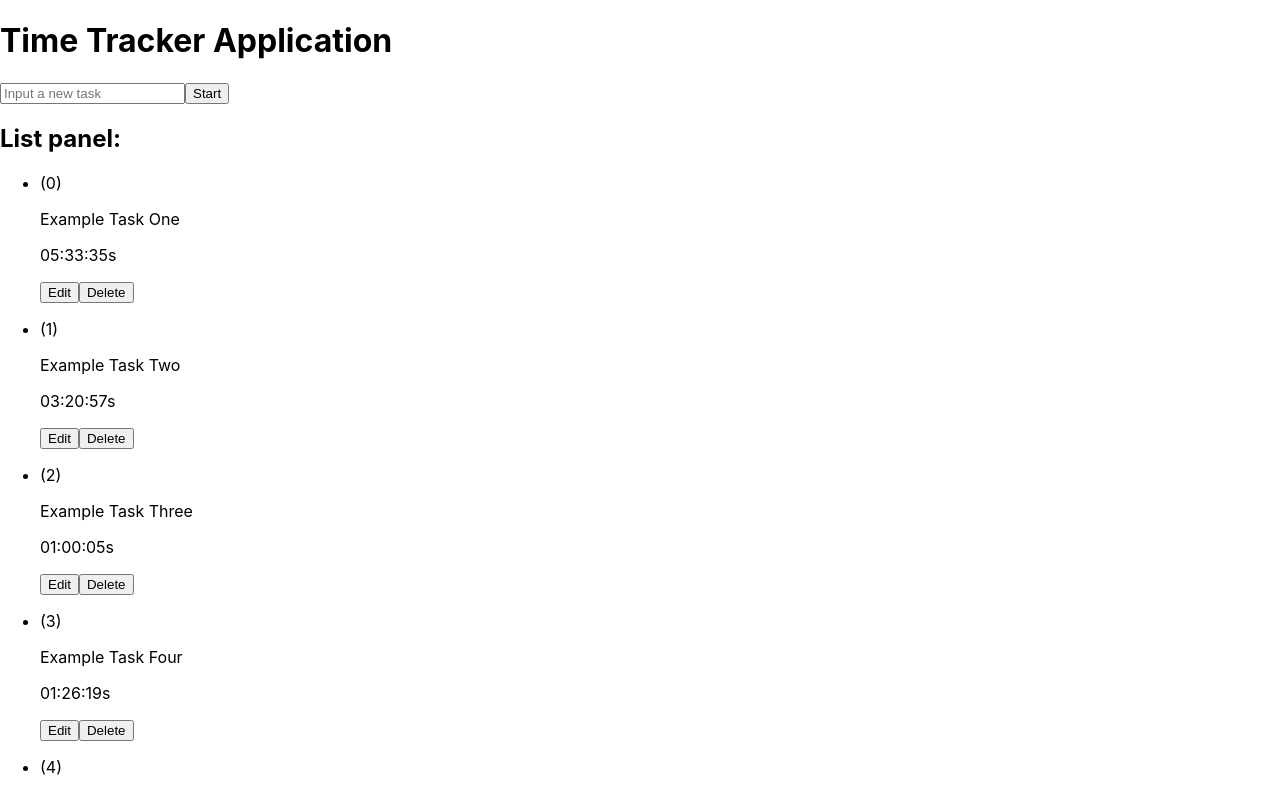
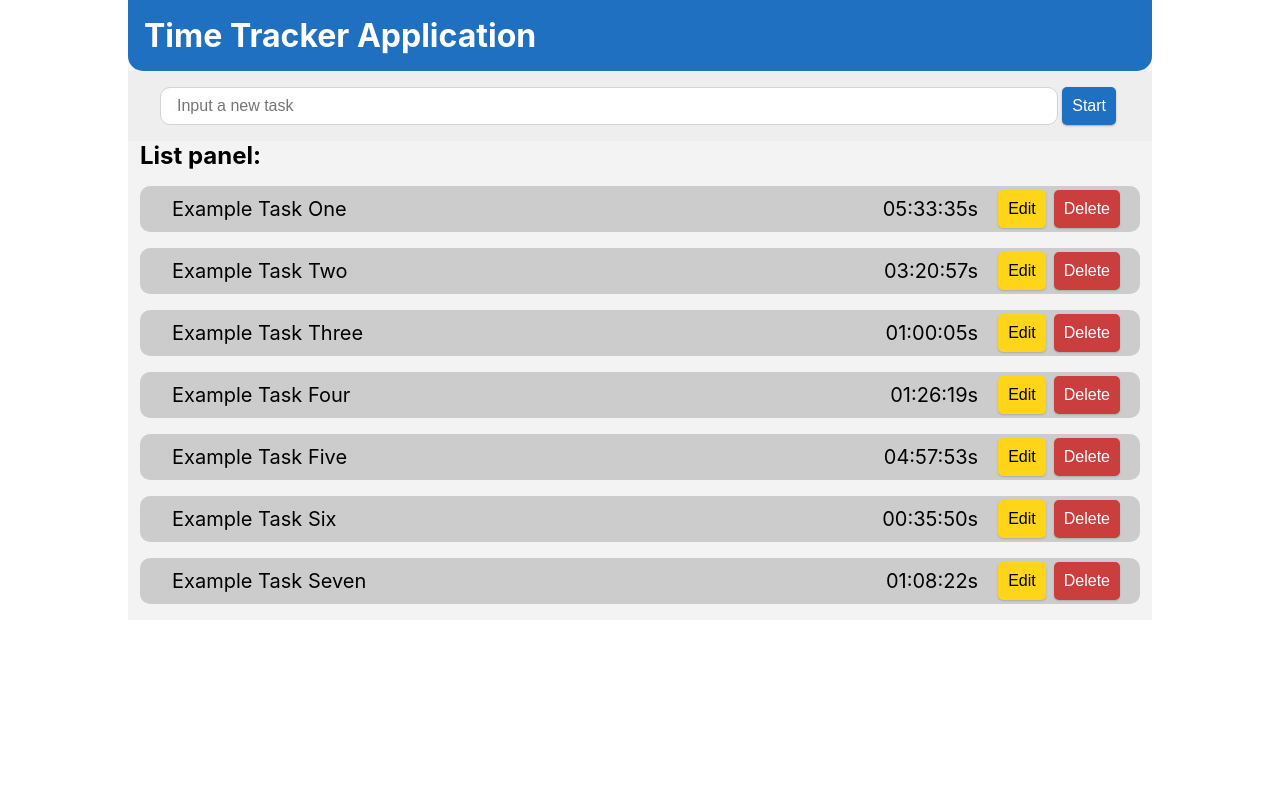
Before and after one commit to carlos-quintana/time-tracker, a React (Create React App) app: page / in a window 1280 px wide. Shown: the top 794 px of the page. Built offline with nearby package versions, Linux system fonts and the light colour scheme.

Commit message:
Compiled styles

```diff
--- a/src/index.css
+++ b/src/index.css
@@ -1,13 +1,132 @@
+* {
+  margin: 0;
+  padding: 0;
+}
+
 body {
-  margin: 0;
-  font-family: -apple-system, BlinkMacSystemFont, 'Segoe UI', 'Roboto', 'Oxygen',
-    'Ubuntu', 'Cantarell', 'Fira Sans', 'Droid Sans', 'Helvetica Neue',
-    sans-serif;
+  display: flex;
+  justify-content: center;
+  font-family: -apple-system, BlinkMacSystemFont, "Segoe UI", "Roboto", "Oxygen", "Ubuntu", "Cantarell", "Fira Sans", "Droid Sans", "Helvetica Neue", sans-serif;
   -webkit-font-smoothing: antialiased;
   -moz-osx-font-smoothing: grayscale;
 }
 
-code {
-  font-family: source-code-pro, Menlo, Monaco, Consolas, 'Courier New',
-    monospace;
+#root {
+  background-color: rgba(238, 238, 238, 0.6666666667);
+  width: 80%;
+  display: flex;
+  flex-direction: column;
+  align-items: stretch;
 }
+
+header {
+  background-color: #1f70c0;
+  color: white;
+  padding: 1rem 1rem;
+  border-radius: 0 0 15px 15px;
+}
+
+.input-panel {
+  background-color: #eee;
+  padding: 1rem;
+}
+
+.input-area {
+  display: flex;
+  align-items: center;
+  padding-inline: 1rem;
+}
+
+.task-input {
+  height: 1.5rem;
+  padding: 0.375rem 1rem;
+  font-size: 1rem;
+  border: 1px solid #ced4da;
+  border-radius: 10px;
+  flex-grow: 1;
+  transition: 0.3s;
+}
+.task-input:focus {
+  color: #444;
+  border-color: #9ac9fc;
+  outline: 0;
+}
+
+.timer-display {
+  font-size: 1.75rem;
+  font-weight: 500;
+  margin-inline: 1rem;
+  width: 130px;
+}
+
+.list-panel {
+  padding-inline: 2rem;
+  max-width: 1000px;
+  align-self: center;
+  width: 100%;
+}
+
+.entries-list {
+  list-style: none;
+}
+.entries-list li {
+  background-color: #ccc;
+  border-radius: 10px;
+  margin-block: 1rem;
+  padding-block: 0.25rem;
+  padding-inline: 1rem;
+  display: flex;
+  align-items: center;
+}
+.entries-list li p {
+  font-size: 1.25rem;
+  margin-inline: 1rem;
+}
+
+.task-id {
+  display: none;
+}
+
+.task-description {
+  width: 100%;
+}
+
+.entry-controls {
+  display: flex;
+  flex-wrap: nowrap;
+}
+
+.button {
+  flex-shrink: 0;
+  padding: 10px;
+  margin-inline: 0.25rem;
+  font-size: 1rem;
+  border-radius: 5px;
+  box-shadow: 0 1px 2px 0 #aaa;
+  transition: 0.3s;
+  border: 0;
+}
+.button:hover {
+  box-shadow: 0 3px 5px 0 #aaa;
+}
+
+.btn-primary {
+  background-color: #1f70c0;
+  color: white;
+}
+
+.btn-green {
+  background-color: #679667;
+  color: white;
+}
+
+.btn-red {
+  background-color: #ca3e3e;
+  color: white;
+}
+
+.btn-yellow {
+  background-color: #ffd519;
+}
+
+/*# sourceMappingURL=index.css.map */
```
Also changed, not shown: 1 other file (tests, documents, lock files or other folders).
